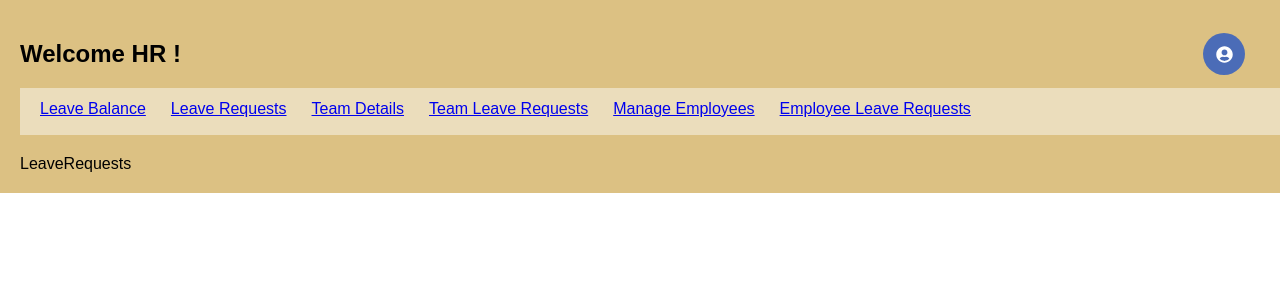
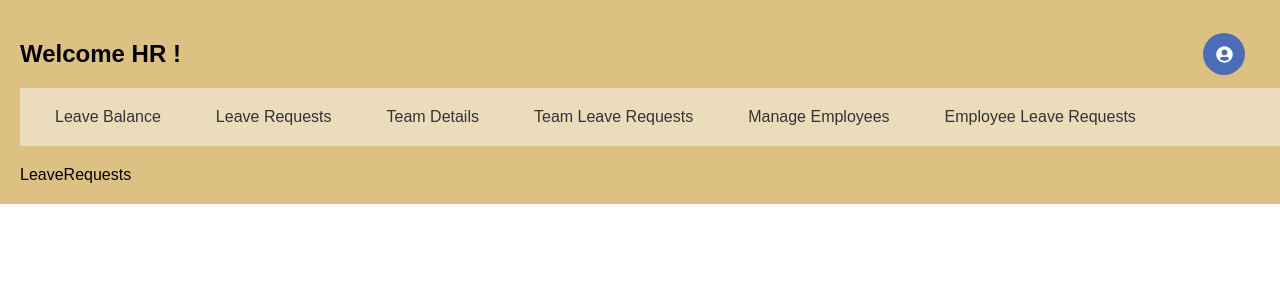
Before and after one commit to MeghanaBaggam/LMS, a React (Vite) app: page /hr in a window 1280 px wide. Shown: the top 300 px of the page. Built offline with nearby package versions, Linux system fonts and the light colour scheme.

Commit message:
Installed react-calender

```diff
--- a/package.json
+++ b/package.json
@@ -12,6 +12,7 @@
   "dependencies": {
     "axios": "^1.13.2",
     "react": "^19.1.1",
+    "react-calendar": "^6.0.0",
     "react-data-table-component": "^7.7.0",
     "react-dom": "^19.1.1",
     "react-icons": "^5.5.0",
--- a/src/Pages/HRDashboard.jsx
+++ b/src/Pages/HRDashboard.jsx
@@ -67,7 +67,7 @@ export const HRDashboard = () => {
                     </NavLink>
                 ))}
             </div>
-            <div style={{marginTop:"20px"}}>
+            <div>
                 <Outlet/>
             </div>
 
--- a/src/index.css
+++ b/src/index.css
@@ -403,3 +403,18 @@
   margin-top: 10px;
   font-weight: 600;
 }
+.nav-item {
+    color: #333 !important;
+    text-decoration: none !important;
+    cursor: pointer;
+    padding: 8px 15px;
+    font-size: 16px;
+    border-radius: 6px;
+    transition: 0.3s;
+}
+
+
+/* Hover effect */
+.nav-item:hover {
+    background-color: #f0f0f0;
+}
```
Also changed, not shown: 1 other file (tests, documents, lock files or other folders).
